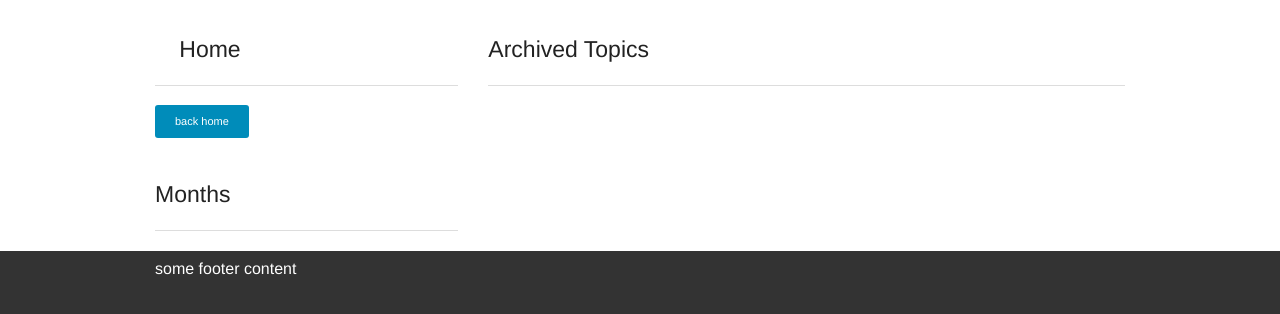
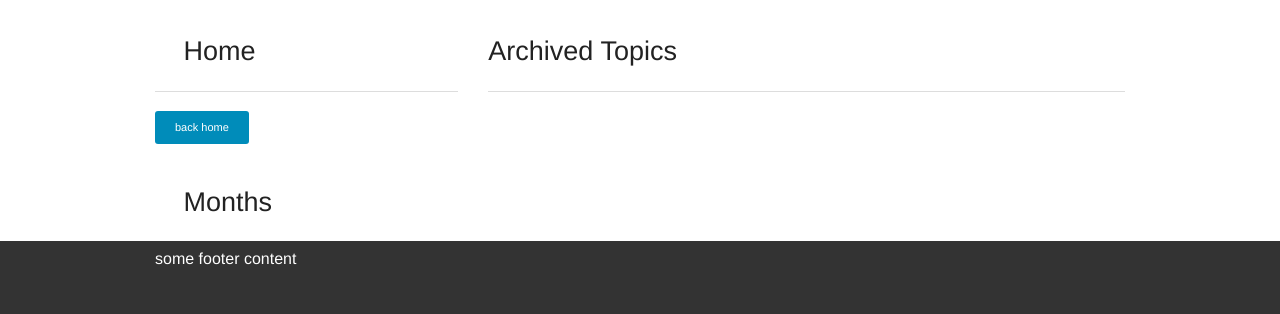
Before and after one commit to tolry/talkly, a PHP site: template templates/index.archive.html.twig in a window 1280 px wide. Shown: the part 169-483 px from the top of the page. Run offline with PHP 8.4, Linux system fonts and the light colour scheme; the template is opened without the code that fills it, so the values that code supplies are empty; some libraries are stand-ins or nearby versions; some web fonts are replaced.

Commit message:
simple UI improvements

```diff
--- a/templates/index.archive.html.twig
+++ b/templates/index.archive.html.twig
@@ -5,10 +5,10 @@
 
     <div class="large-4 small-12 columns">
 
-        <h4><i class="fa fa-home"></i> Home</h4><hr>
+        <h3><i class="fa fa-home"></i> Home</h3><hr>
         <p><a href="{{ path('homepage') }}" class="button radius tiny"> back home</a></p>
 
-        <h4>Months</h4><hr>
+        <h3><i class="fa fa-calendar"></i> Months</h3>
 
         <ul>
         {% for month, monthly_topics in topics %}
@@ -23,7 +23,7 @@
 
     <div class="large-8 small-12 columns">
 
-        <h4>Archived Topics</h4><hr>
+        <h3>Archived Topics</h3><hr>
 
         {% for month, monthly_topics in topics %}
             {% for topic in monthly_topics %}
--- a/templates/index.dashboard.html.twig
+++ b/templates/index.dashboard.html.twig
@@ -11,19 +11,19 @@
 
     <div class="large-4 small-12 columns">
 
-        <h4>Last Submissions</h4><hr>
+        <h3>Last Submissions</h3><hr>
 
         {% for topic in last_submissions %}
             {% include 'topic/display.short.html.twig' with {topic: topic} %}
         {% endfor %}
 
-        <h4><i class="fa fa-file-archive-o"></i> Archive</h4><hr>
+        <h3><i class="fa fa-file-archive-o"></i> Archive</h3>
         <p><a href="{{ path('archive') }}" class="button radius tiny"> archived submissions</a></p>
     </div>
 
     <div class="large-8 small-12 columns">
 
-        <h4>Open Topics [highest ranked first]</h4><hr>
+        <h3>Open Topics [highest ranked first]</h3><hr>
 
         {% for topic in topics %}
             {% include 'topic/display.long.html.twig' with {topic: topic} %}
```
